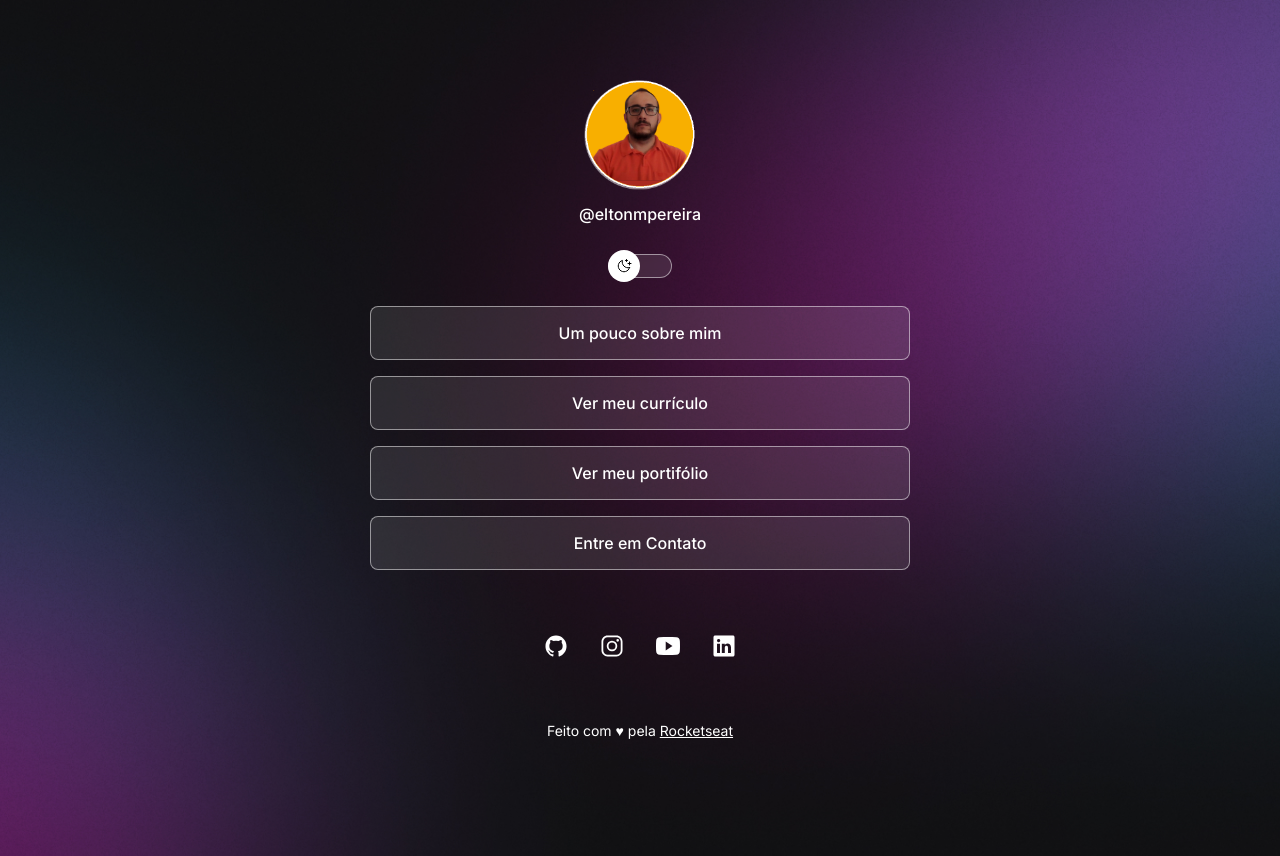
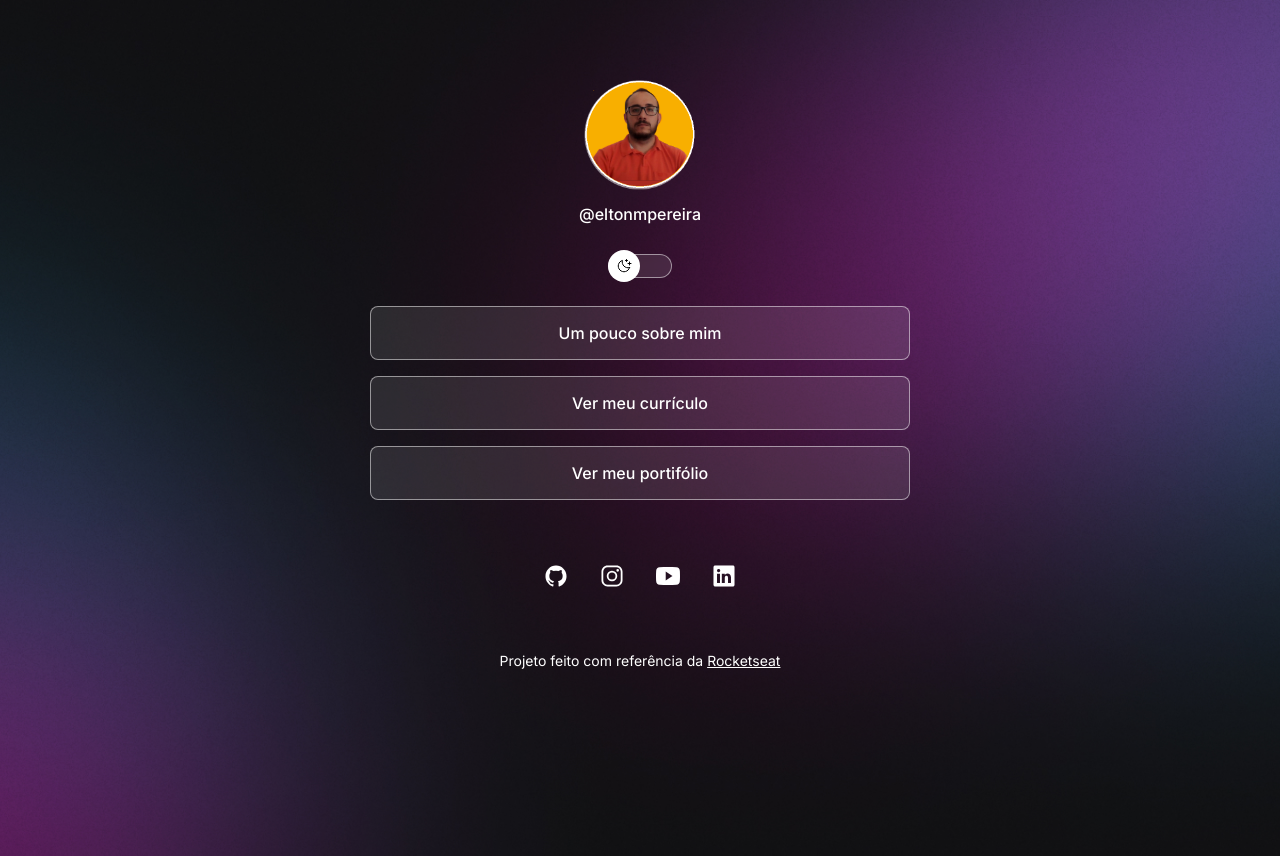
Before and after one commit to eltonmpereira/projeto_DevLinks_Rocketseat, a plain HTML site: page index.html in a window 1280 px wide. Drawn offline with nearby package versions, Linux system fonts and the light colour scheme.

Commit message:
Correção de link no index.html

```diff
--- a/index.html
+++ b/index.html
@@ -10,7 +10,7 @@
 
     <meta charset="UTF-8" />
     <meta name="viewport" content="width=device-width, initial-scale=1.0" />
-    <title>ELton Medeiros Pereira</title>
+    <title>Elton Medeiros Pereira</title>
     <link rel="stylesheet" href="./style.css" />
   </head>
   <body>
@@ -38,15 +38,12 @@
             >Ver meu portifólio</a
           >
         </li>
-        <li>
-          <a href="#">Entre em Contato</a>
-        </li>
       </ul>
       <div id="social-links">
         <a href="https://github.com/eltonmpereira" target="_blank"
           ><ion-icon name="logo-github"></ion-icon
         ></a>
-        <a href="https:/instagram.com/eltonmpereira" target="_blank"
+        <a href="https://instagram.com/eltonmpereira" target="_blank"
           ><ion-icon name="logo-instagram"></ion-icon
         ></a>
         <a href="https://youtube.com/@eltonmpereira" target="_blank"
@@ -57,7 +54,7 @@
         ></a>
       </div>
       <footer>
-        Feito com ♥ pela
+        Projeto feito com referência da
         <a href="https://rockeatseat.com.br" target="_blank">Rocketseat</a>
       </footer>
     </div>
```
